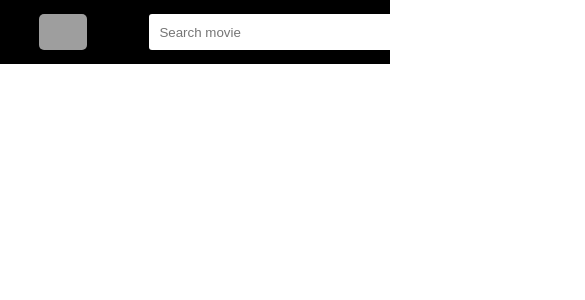
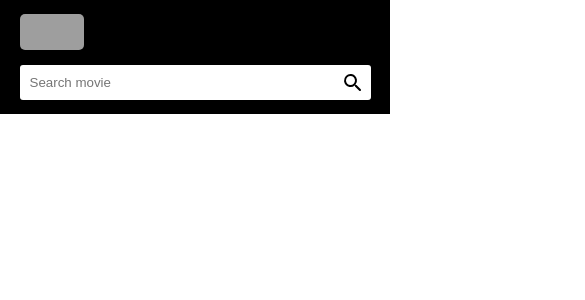
Before and after one commit to RonaldThomasAlex/imdb, a React (Create React App) app: page / in a window 390 px wide. Shown: the top 300 px of the page, 585 px wide, since content can reach past the window. Built offline with nearby package versions, Linux system fonts and the light colour scheme; grey boxes are pictures that could not be loaded.

Commit message:
making header responsive

```diff
--- a/src/Header/Header.jsx
+++ b/src/Header/Header.jsx
@@ -6,7 +6,9 @@ export function Header() {
   return (
     <Container>
       <Logo src={logo} />
-      <TextBox width="500px" placeholder="Search movie" />
+      <Spacer>
+        <ResponsiveTextBox placeholder="Search movie" />
+      </Spacer>
     </Container>
   );
 }
@@ -14,7 +16,12 @@ export function Header() {
 const Container = styled.div`
   background-color: black;
   display: flex;
-  padding: 14px 10%;
+  padding: 14px 5%;
+  flex-direction: column;
+  @media (min-width: 575px) {
+    padding: 14px 10%;
+    flex-direction: row;
+  }
 `;
 
 const Logo = styled.img`
@@ -22,3 +29,18 @@ const Logo = styled.img`
   height: 36px;
   border-radius: 5px;
 `;
+
+const Spacer = styled.div`
+  margin-top: 15px;
+  @media (min-width: 575px) {
+    margin-top: 0;
+    margin-left: 15%;
+  }
+`;
+
+const ResponsiveTextBox = styled(TextBox)`
+  width: 100%;
+  @media (min-width: 800px) {
+    width: 500px;
+  }
+`;
--- a/src/UI/components/TextBox.js
+++ b/src/UI/components/TextBox.js
@@ -32,7 +32,7 @@ const Input = styled.input`
     outline: none;
   }
 `;
+
 const Container = styled.div`
   display: flex;
-  margin-left: 20%;
 `;
--- a/src/index.css
+++ b/src/index.css
@@ -1,13 +1,14 @@
 body {
   margin: 0;
-  font-family: -apple-system, BlinkMacSystemFont, 'Segoe UI', 'Roboto', 'Oxygen',
-    'Ubuntu', 'Cantarell', 'Fira Sans', 'Droid Sans', 'Helvetica Neue',
+  font-family: -apple-system, BlinkMacSystemFont, "Segoe UI", "Roboto", "Oxygen",
+    "Ubuntu", "Cantarell", "Fira Sans", "Droid Sans", "Helvetica Neue",
     sans-serif;
   -webkit-font-smoothing: antialiased;
   -moz-osx-font-smoothing: grayscale;
+  box-sizing: border-box;
 }
 
 code {
-  font-family: source-code-pro, Menlo, Monaco, Consolas, 'Courier New',
+  font-family: source-code-pro, Menlo, Monaco, Consolas, "Courier New",
     monospace;
 }
```
